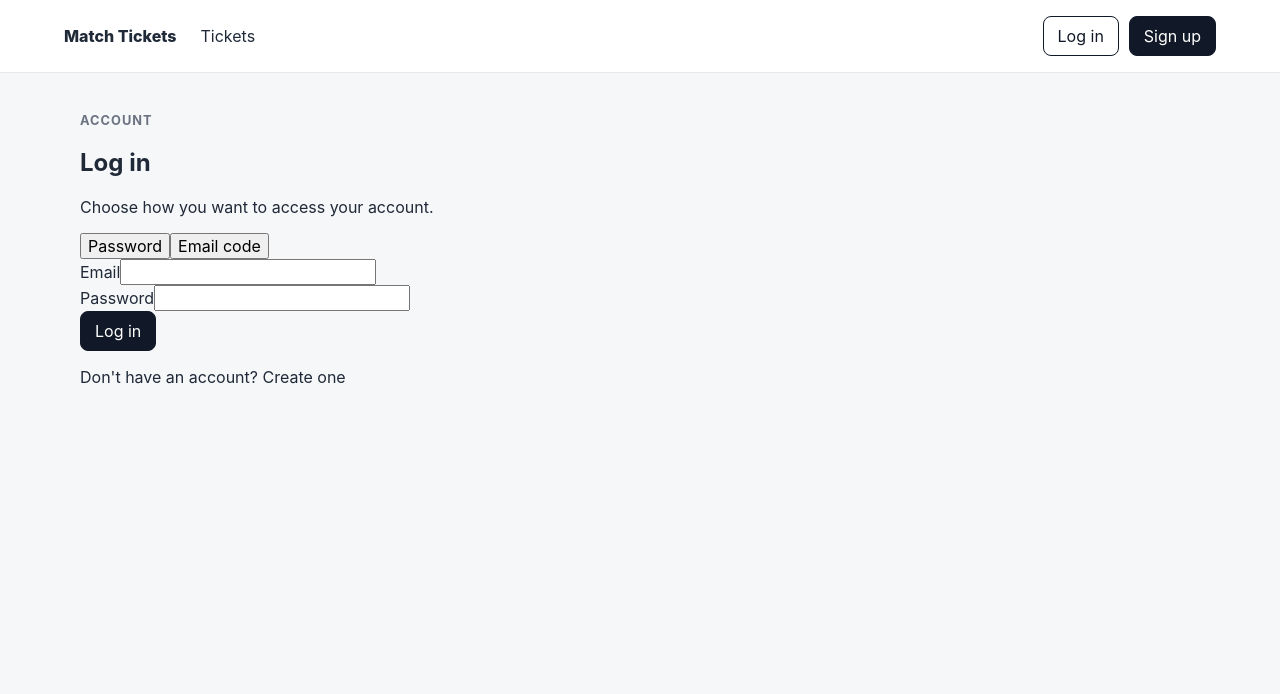
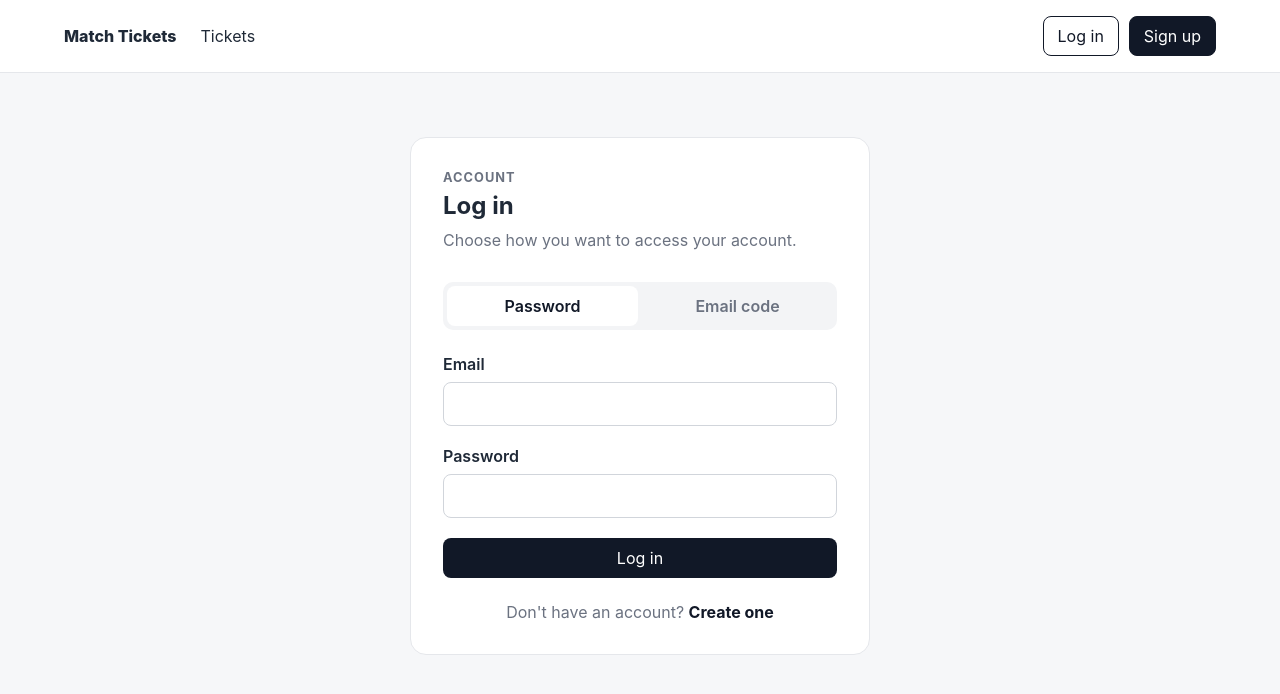
Before and after one commit to arminfkh/tiki-ticket, a React app in the folder frontend/: page /login in a window 1280 px wide. Shown: the top 694 px of the page. Built offline with nearby package versions, Linux system fonts and the light colour scheme; no server answers; the HTML template or start-up script is replaced by a standard one.

Commit message:
fix: correct auth layout styles for larger screens

```diff
--- a/frontend/src/styles/global.css
+++ b/frontend/src/styles/global.css
@@ -33,6 +33,11 @@ textarea {
 button {
   cursor: pointer;
 }
+
+
+/* =========================
+   HEADER
+   ========================= */
 
 .site-header {
   min-height: 72px;
@@ -70,6 +75,11 @@ button {
   color: #4b5563;
 }
 
+
+/* =========================
+   BUTTONS
+   ========================= */
+
 .button {
   display: inline-flex;
   align-items: center;
@@ -86,6 +96,11 @@ button {
   background: #ffffff;
   color: #111827;
 }
+
+
+/* =========================
+   GENERAL PAGES
+   ========================= */
 
 .page-container {
   width: min(1120px, 90vw);
@@ -117,25 +132,10 @@ button {
   text-transform: uppercase;
 }
 
-@media (max-width: 800px) {
-  .site-header {
-    align-items: flex-start;
-    flex-wrap: wrap;
-  }
 
-  .main-nav {
-    order: 3;
-    width: 100%;
-    overflow-x: auto;
-  }
-
-  .auth-actions {
-    margin-left: auto;
-  }
-
-  .user-label {
-    display: none;
-  }
+/* =========================
+   AUTH
+   ========================= */
 
 .auth-card {
   width: min(460px, 100%);
@@ -161,6 +161,11 @@ button {
   gap: 20px;
 }
 
+
+/* =========================
+   FORM
+   ========================= */
+
 .form-group {
   display: grid;
   gap: 8px;
@@ -185,11 +190,42 @@ button {
   border-color: #111827;
 }
 
+.form-row {
+  display: grid;
+  grid-template-columns: 1fr 1fr;
+  gap: 16px;
+}
+
+.optional-label {
+  color: #6b7280;
+  font-size: 0.85rem;
+  font-weight: 400;
+}
+
+
+/* =========================
+   FORM ERRORS
+   ========================= */
+
 .form-error {
   margin: 0;
   color: #b91c1c;
   line-height: 1.5;
 }
+
+.form-error p {
+  margin: 0;
+}
+
+.form-error ul {
+  margin: 8px 0 0;
+  padding-left: 20px;
+}
+
+
+/* =========================
+   AUTH BUTTONS
+   ========================= */
 
 .auth-submit {
   width: 100%;
@@ -200,6 +236,24 @@ button {
   cursor: not-allowed;
   opacity: 0.65;
 }
+
+.auth-text-button {
+  padding: 0;
+  border: 0;
+  background: transparent;
+  color: #4b5563;
+  font-weight: 600;
+  text-align: center;
+}
+
+.auth-text-button:hover {
+  color: #111827;
+}
+
+
+/* =========================
+   AUTH FOOTER
+   ========================= */
 
 .auth-footer {
   margin: 24px 0 0;
@@ -212,38 +266,28 @@ button {
   font-weight: 700;
 }
 
-  .form-row {
-    display: grid;
-    grid-template-columns: 1fr 1fr;
-    gap: 16px;
-  }
 
-  .optional-label {
-    color: #6b7280;
-    font-size: 0.85rem;
-    font-weight: 400;
-  }
-
-  .form-error p {
-    margin: 0;
-  }
-
-  .form-error ul {
-    margin: 8px 0 0;
-    padding-left: 20px;
-  }
-
-  @media (max-width: 600px) {
-    .form-row {
-      grid-template-columns: 1fr;
-    }
-  }
+/* =========================
+   OTP
+   ========================= */
 
 .otp-timer {
   margin: -8px 0 0;
   color: #6b7280;
   font-size: 0.9rem;
 }
+
+.auth-help {
+  margin: 0;
+  color: #6b7280;
+  font-size: 0.9rem;
+  line-height: 1.5;
+}
+
+
+/* =========================
+   LOGIN METHOD TABS
+   ========================= */
 
 .auth-tabs {
   display: grid;
@@ -269,23 +313,49 @@ button {
   color: #111827;
 }
 
-  .auth-help {
-    margin: 0;
-    color: #6b7280;
-    font-size: 0.9rem;
-    line-height: 1.5;
+
+/* =========================
+   TABLET / SMALL DESKTOP
+   ========================= */
+
+@media (max-width: 800px) {
+  .site-header {
+    align-items: flex-start;
+    flex-wrap: wrap;
   }
 
-  .auth-text-button {
-    padding: 0;
-    border: 0;
-    background: transparent;
-    color: #4b5563;
-    font-weight: 600;
-    text-align: center;
+  .main-nav {
+    order: 3;
+    width: 100%;
+    overflow-x: auto;
   }
 
-  .auth-text-button:hover {
-    color: #111827;
+  .auth-actions {
+    margin-left: auto;
+  }
+
+  .user-label {
+    display: none;
   }
 }
+
+
+/* =========================
+   MOBILE
+   ========================= */
+
+@media (max-width: 600px) {
+  .page-container {
+    width: min(100% - 32px, 1120px);
+    margin: 24px auto;
+  }
+
+  .auth-card {
+    margin: 24px auto;
+    padding: 24px;
+  }
+
+  .form-row {
+    grid-template-columns: 1fr;
+  }
+}
```
Lines whose indentation alone changed are shown as unchanged.
